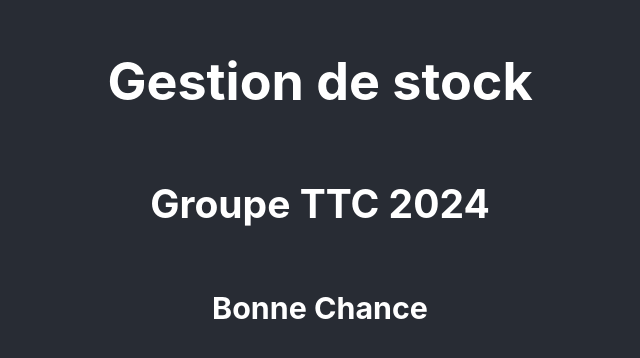
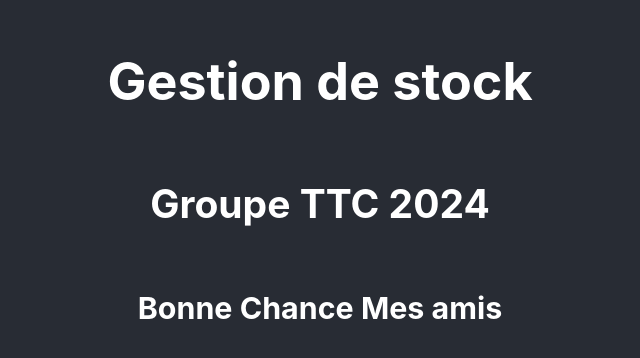
Before and after one commit to HoussineB/gestionStock, a React (Create React App) app: page / in a window 1280 px wide. Shown: the part 214-572 px from the top of the page, without its empty margins (320-960 px from the left). Built offline with nearby package versions, Linux system fonts and the light colour scheme.

Commit message:
PSV-5 modidfier sous titre 3

```diff
--- a/src/App.js
+++ b/src/App.js
@@ -6,7 +6,7 @@ function App() {
       <header className="App-header">
         <h1>Gestion de stock</h1>
         <h2>Groupe TTC 2024</h2>
-        <h3>Bonne Chance</h3>
+        <h3>Bonne Chance Mes amis</h3>
       </header>
     </div>
   );
```
